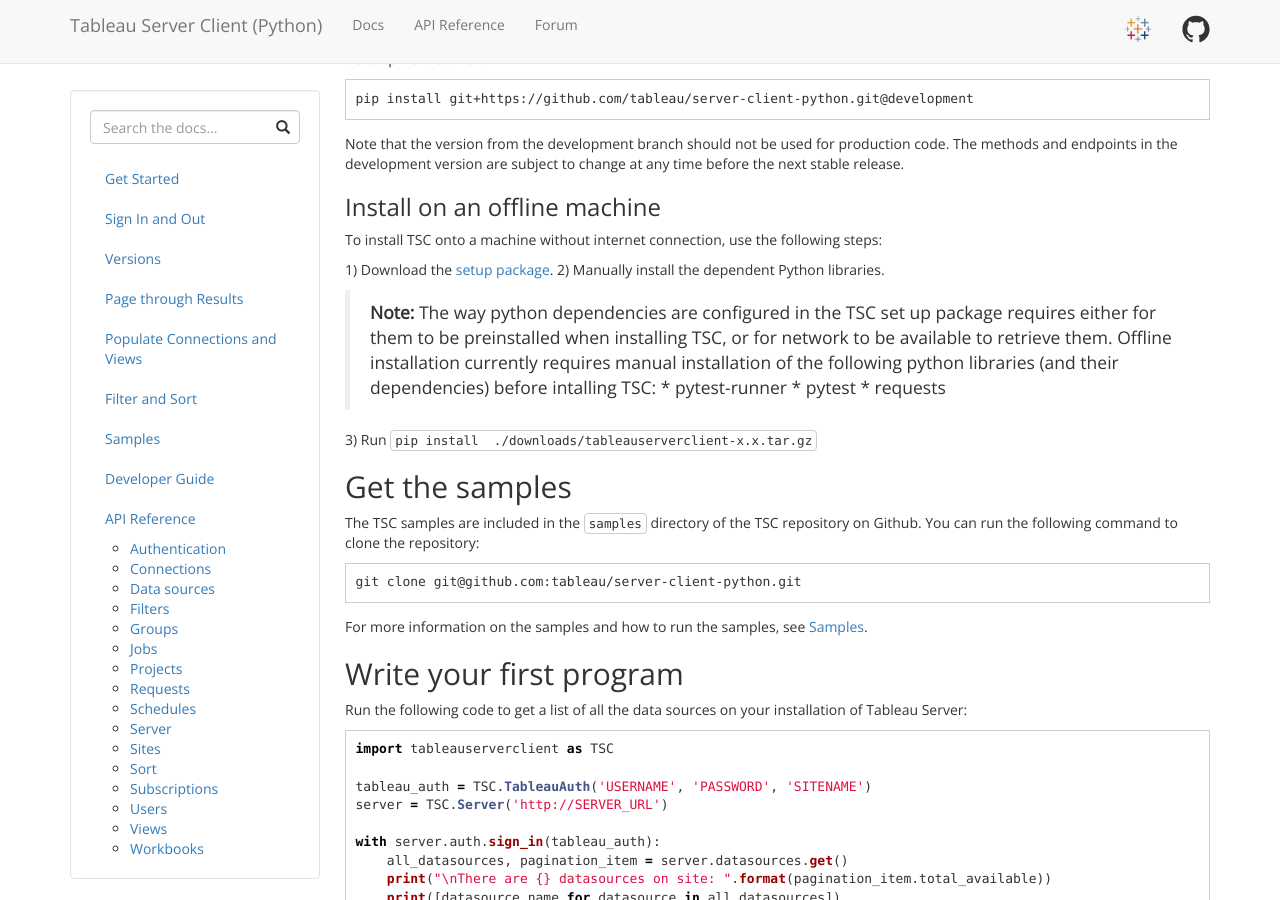
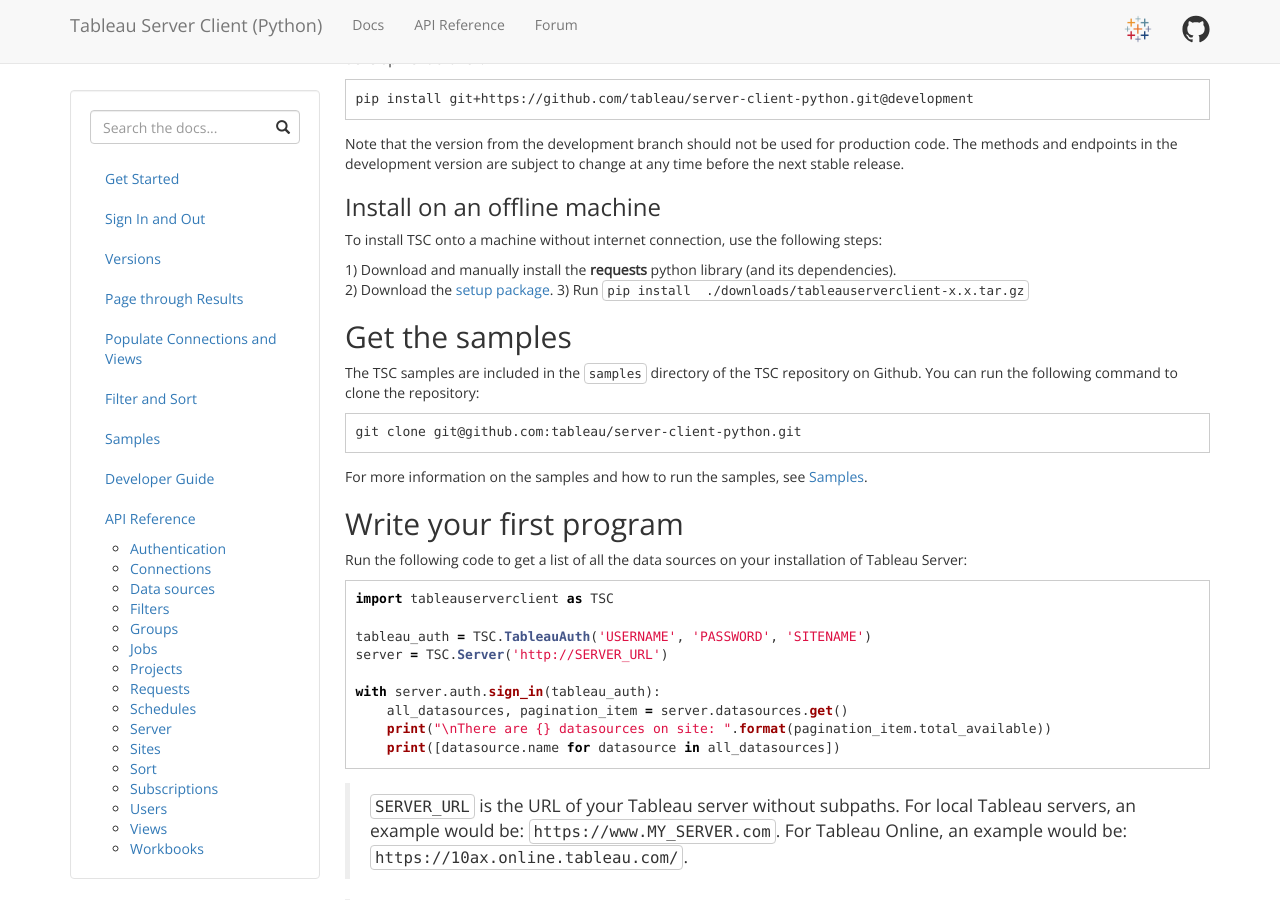
Before and after one commit to tableau/server-client-python, a Jekyll site: the page built from docs/index.md, in a window 1280 px wide and 900 px high, scrolled down 857 px. Built offline with Jekyll 4.4.1, drawn with Linux system fonts in a browser that asks for light colours.

Commit message:
Update index.md
Removed test dependencies in anticipation of @t8y8 's package with those dependencies unwired.

```diff
--- a/docs/index.md
+++ b/docs/index.md
@@ -52,14 +52,8 @@
 
 To install TSC onto a machine without internet connection, use the following steps:
 
-1) Download the [setup package](https://pypi.org/project/tableauserverclient/#files){:target="_blank"}.
-2) Manually install the dependent Python libraries.
-
-   > **Note:**  The way python dependencies are configured in the TSC set up package requires either for them to be preinstalled when installing TSC, or for network to be available to retrieve them. Offline installation currently requires manual installation of the following python libraries (and their dependencies) before intalling TSC:
-     * pytest-runner
-     * pytest
-     * requests
-
+1) Download and manually install the **requests** python library (and its dependencies).
+2) Download the [setup package](https://pypi.org/project/tableauserverclient/#files){:target="_blank"}.
 3) Run `pip install  ./downloads/tableauserverclient-x.x.tar.gz`
 
 ## Get the samples
```
